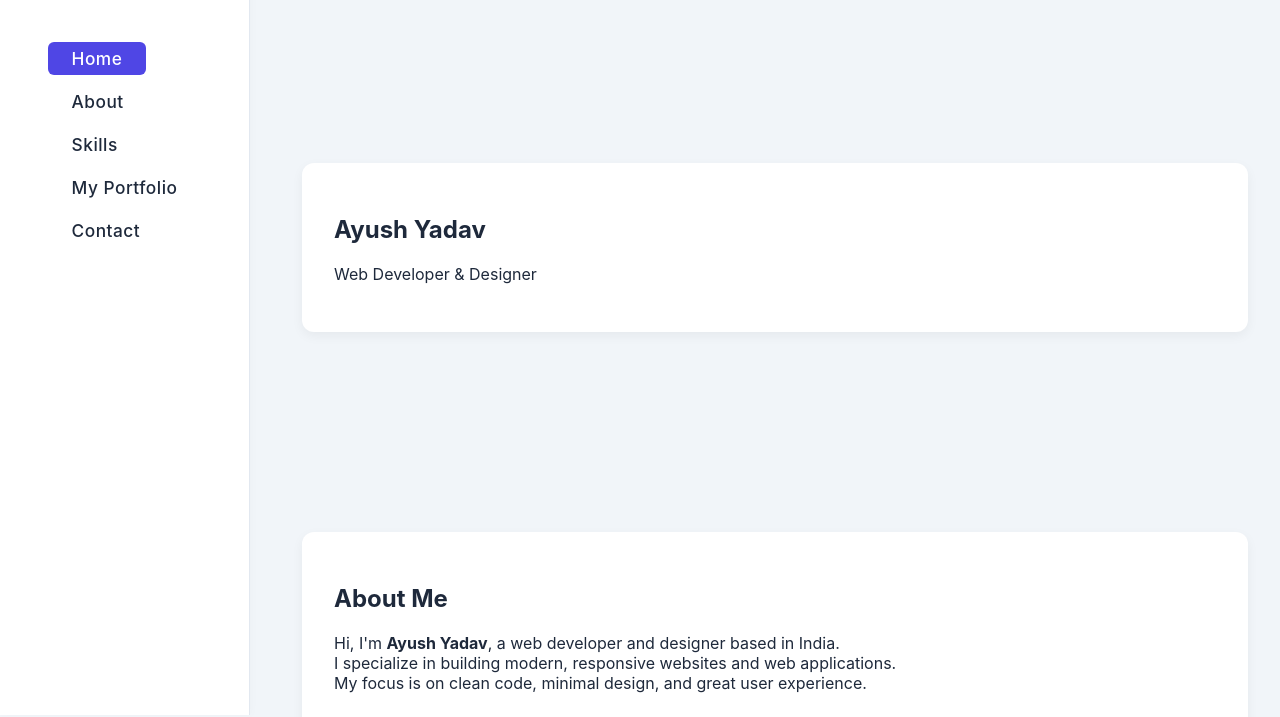
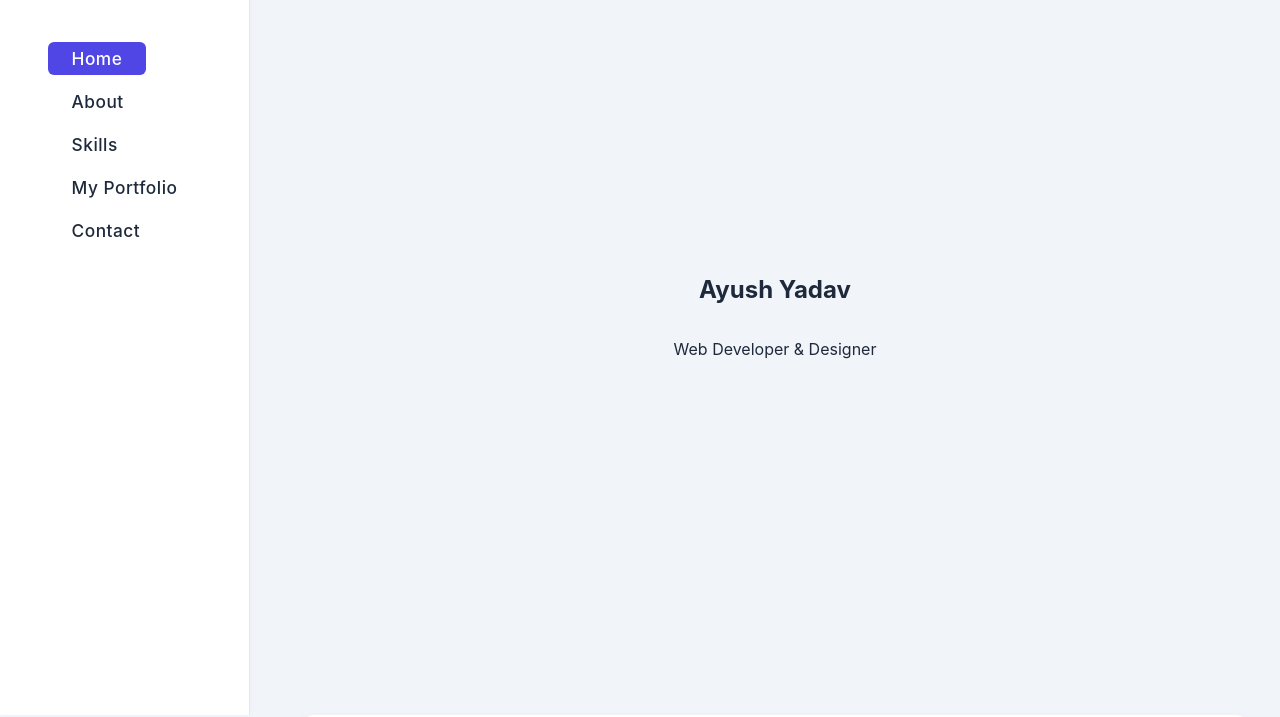
Before and after one commit to phantom550/My_Portfolio, a website: page src/index.html in a window 1280 px wide. Shown: the part 85-802 px from the top of the page. Drawn offline with Linux system fonts and the light colour scheme.

Commit message:
Feat: made visual changes to hero section

```diff
--- a/src/assets/css/style.css
+++ b/src/assets/css/style.css
@@ -69,16 +69,29 @@ main {
   transition: margin-left 0.4s var(--transition-curve);
 }
 
-/* Styling for each major content block (About, Skills, etc.). */
-.section {
-  margin-top: 200px;
-  margin-bottom: 200px;
+/* --- Hero Section --- */
+/* Make the hero section a full-height, centered introduction for a strong first impression. */
+.hero {
+  display: flex;
+  flex-direction: column;
+  justify-content: center;
+  align-items: center;
+  min-height: calc(100vh - 96px); /* Full viewport height minus main's top/bottom padding */
+  text-align: center;
+}
+
+/* Styling for content sections (About, Skills, etc.), excluding the hero. */
+.section:not(.hero) {
   background: var(--bg-secondary);
   border-radius: 12px;
   box-shadow: 0 4px 12px rgba(0,0,0,0.05);
   padding: 32px;
 }
 
+/* Add space *between* sections for better flow, instead of large margins around them. */
+.section + .section {
+  margin-top: 48px;
+}
 /*
   =================================
   3. ANIMATIONS
```
